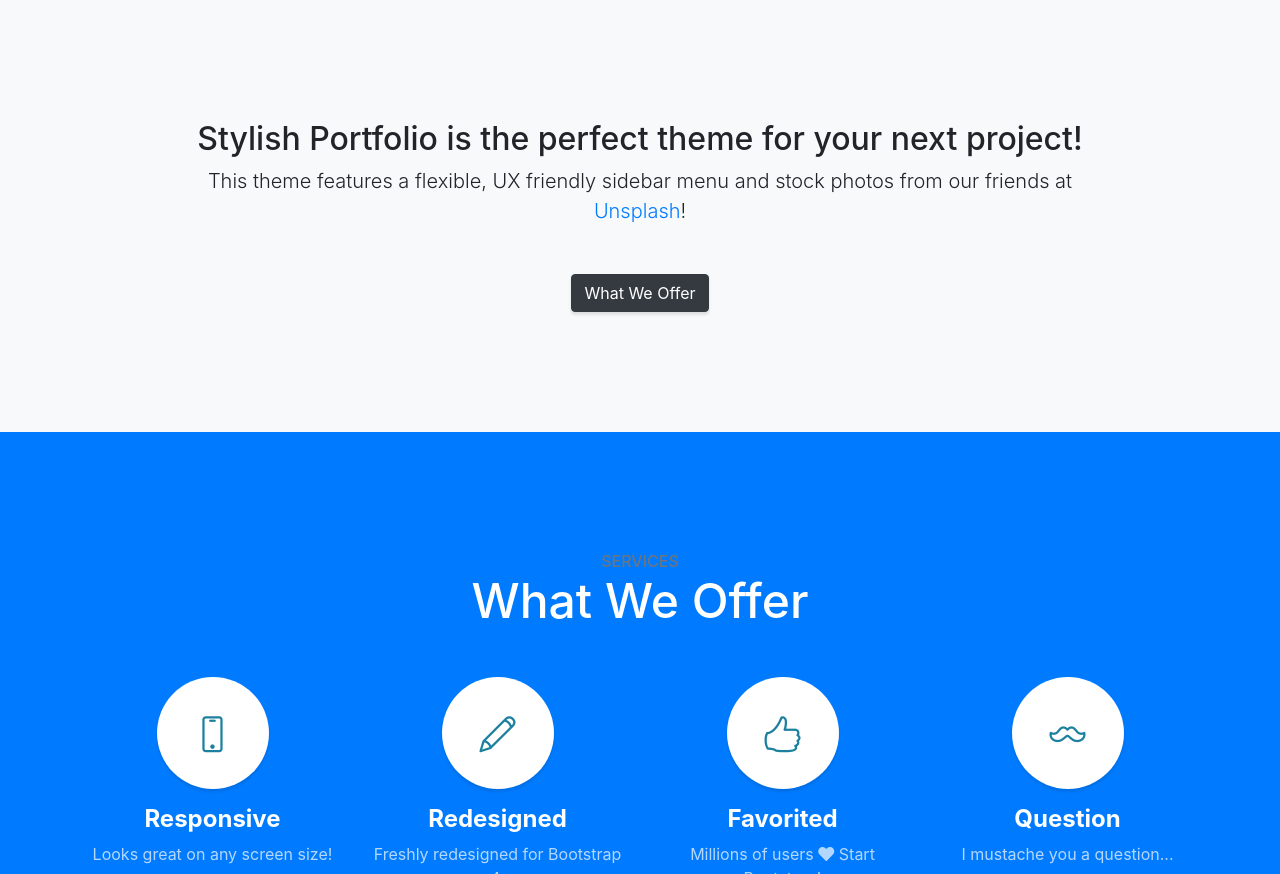
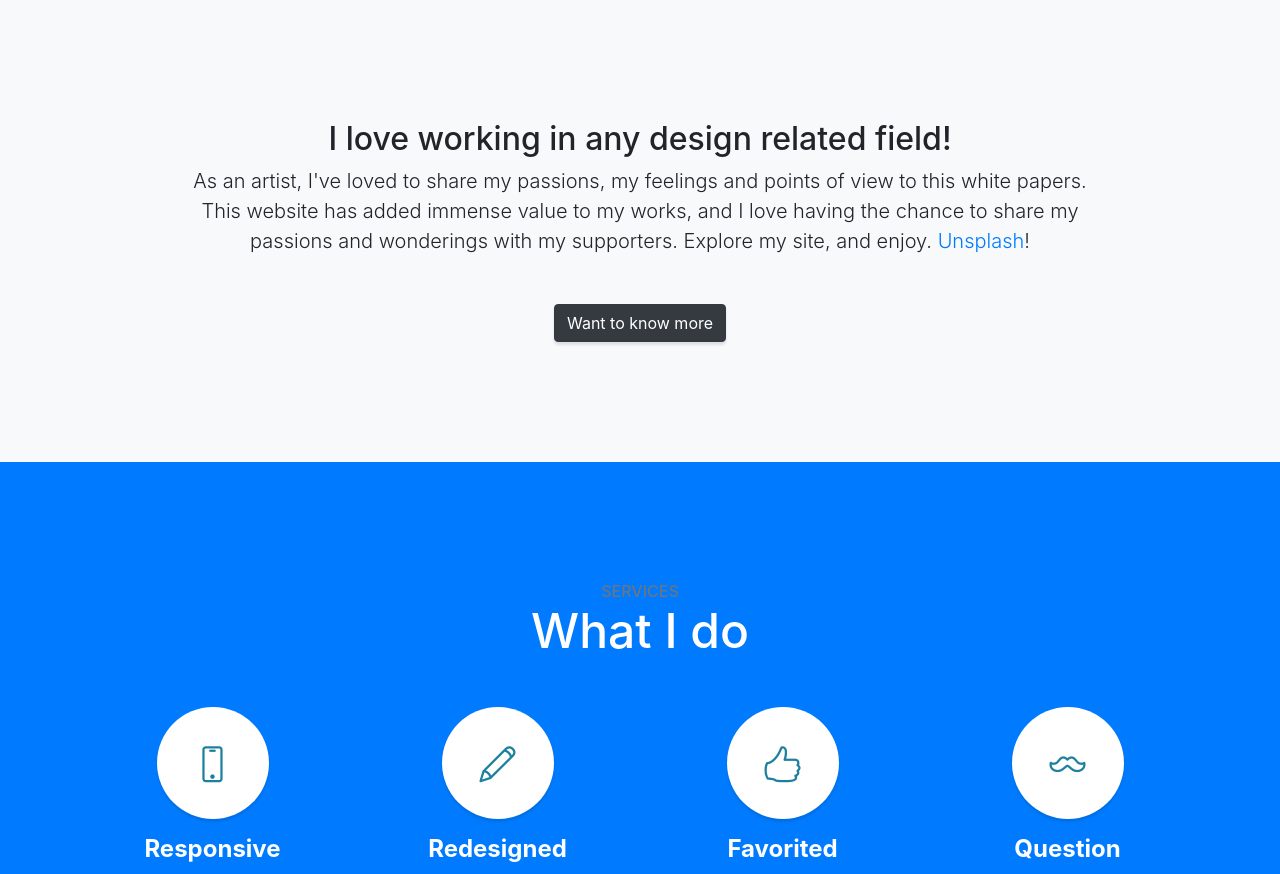
Before and after one commit to nartist/nartist, a website with bundled scripts: page index.html in a window 1280 px wide. Shown: the part 800-1674 px from the top of the page. Built offline with nearby package versions, Linux system fonts and the light colour scheme.

Commit message:
Update index.html

```diff
--- a/index.html
+++ b/index.html
@@ -64,7 +64,7 @@
     <!-- Header -->
     <header class="masthead d-flex">
       <div class="container text-center my-auto">
-        <h1 class="mb-1">Naruttam Boruah</h1>
+        <h1 class="mb-1">Naruttam Boruah|Artist</h1>
         <h3 class="mb-5">
           <em>I am a passionate Artist, Motion and Vector Graphics Designer, Web Designer</em>
         </h3>
@@ -78,21 +78,23 @@
       <div class="container text-center">
         <div class="row">
           <div class="col-lg-10 mx-auto">
-            <h2>Stylish Portfolio is the perfect theme for your next project!</h2>
-            <p class="lead mb-5">This theme features a flexible, UX friendly sidebar menu and stock photos from our friends at
+            <h2>I love working in any design related field!</h2>
+            <p class="lead mb-5">As an artist, I've loved to share my passions, my feelings and points
+              of view to this white papers. This website has added immense value to my works, and I love
+              having the chance to share my passions and wonderings with my supporters. Explore my site, and enjoy.
               <a href="https://unsplash.com/">Unsplash</a>!</p>
-            <a class="btn btn-dark btn-xl js-scroll-trigger" href="#services">What We Offer</a>
+            <a class="btn btn-dark btn-xl js-scroll-trigger" href="#services">Want to know more</a>
           </div>
         </div>
       </div>
     </section>
 
     <!-- Services -->
-    <section class="content-section bg-primary text-white text-center" id="services">
+    <section class="content-section bg-primary text-white text-center" id="Creative world">
       <div class="container">
         <div class="content-section-heading">
           <h3 class="text-secondary mb-0">Services</h3>
-          <h2 class="mb-5">What We Offer</h2>
+          <h2 class="mb-5">What I do</h2>
         </div>
         <div class="row">
           <div class="col-lg-3 col-md-6 mb-5 mb-lg-0">
```
